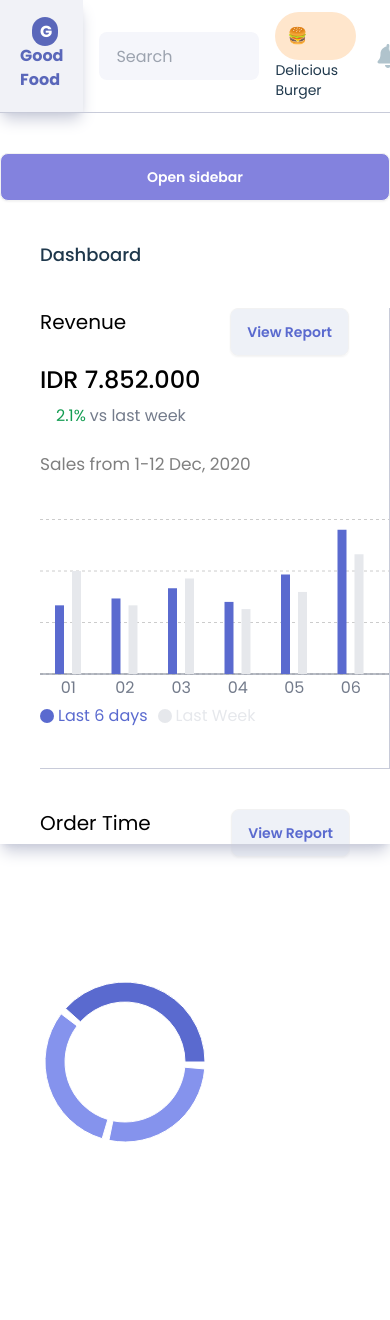
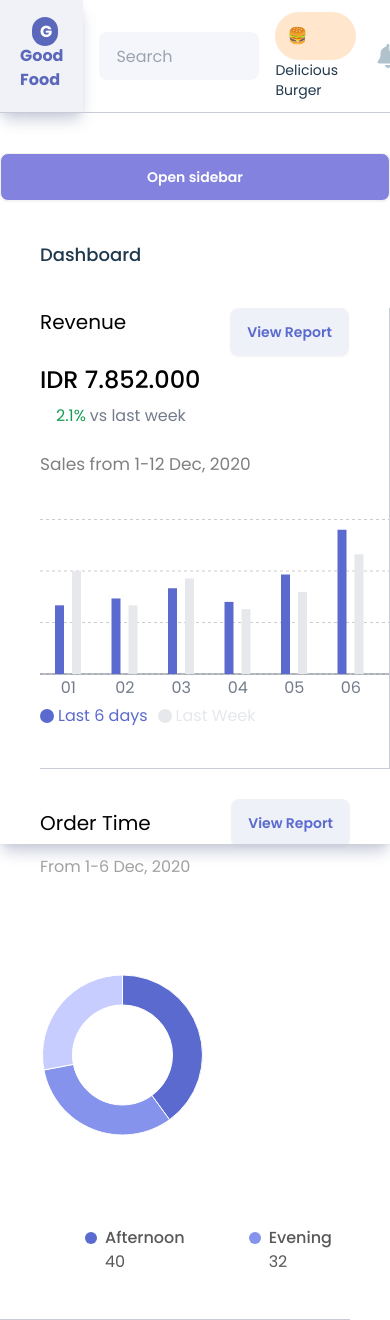
Before and after one commit to abu-abdullah22/dashboard, a React (Vite) app: page / in a window 390 px wide. Before the commit the page ends 1257 px from the top, so only its background shows below. Built offline with nearby package versions, Linux system fonts and the light colour scheme; some icons are missing.

Commit message:
order chart

```diff
--- a/src/Components/Charts/OrderChart.jsx
+++ b/src/Components/Charts/OrderChart.jsx
@@ -1,47 +1,86 @@
 import React, { PureComponent } from 'react';
-import { PieChart, Pie, Sector, Cell, ResponsiveContainer } from 'recharts';
+import { PieChart, Pie, Cell, Tooltip, ResponsiveContainer, Legend } from 'recharts';
 import NewsLetter from '../NewsLetter';
 
+
 const data = [
-    { name: 'Afternoon', value: 40 },
-    { name: 'Evening', value: 32 },
-    { name: 'Morning', value: 28 },
+    { name: 'Afternoon', value: 40, time: '1pm - 4pm', orders: 1.890 },
+    { name: 'Evening', value: 32, time: '4pm - 8pm', orders: 1.512 },
+    { name: 'Morning', value: 28, time: '9am - 12pm', orders: 1.322 },
+];
 
-];
-const COLORS = ['#5A6ACF', '#8593ED', '#8593ED'];
+const CustomTooltip = ({ payload }) => {
+    if (payload && payload.length > 0) {
+        const { name, orders, time } = payload[0].payload;
+        return (
+            <div className="relative">
+                <div className="bg-[#37375C] text-white p-4 rounded-md w-48 relative z-10">
+                    <p className="text-[12px] font-medium">{`${name}`}</p>
+                    <p className="text-[12px] opacity-50">{`${time}`}</p>
+                    <p className="text-[16px] font-medium">{`${orders}`} orders</p>
+                </div>
+                <div className="absolute bg-[#37375C] h-2 w-2 transform rotate-45 -bottom-1 left-1/2 -translate-x-1/2 z-0"></div>
+            </div>
+        );
+    }
+    return null;
+};
 
+
+const COLORS = ['#5A6ACF', '#8593ED', '#C7CEFF',];
+
+const CustomLegend = () => (
+    <div className='flex gap-16 mx-20'>
+        {data.map((entry, index) => (
+            <div key={`${index}`} >
+                <div className='flex items-center'>
+                    <div style={{ backgroundColor: COLORS[index % COLORS.length], width: '12px', height: '12px', marginRight: '8px' }} className='rounded-full'></div>
+                    <div className="font-medium text-[#121212] opacity-70">{entry.name}</div>
+                </div>
+                <div className="text-[#121212] opacity-70 ml-5">{entry.value}</div>
+            </div>
+        ))}
+    </div>
+);
 export default class Example extends PureComponent {
-    static demoUrl = 'https://codesandbox.io/s/pie-chart-with-padding-angle-7ux0o';
-
     render() {
         return (
-            <div className='mt-10 md:ml-10 mr-10 overflow-x-auto'>
+            <div className='mt-[30px] mr-10 overflow-x-auto border-b-[0.5px] border-b-[#C8CBD9]'>
                 <div className='space-y-2'>
-                    <div className='flex justify-between'>
+                    <div className='flex justify-between items-center'>
                         <h2 className='text-[#000000] text-xl ml-10'>Order Time</h2>
-                        <button onClick={() => document.getElementById('my_modal_1').showModal()} className='text-[#5A6ACF] bg-[#DDE4F0]  btn bg-opacity-50'>View Report</button>
+                        <button onClick={() => document.getElementById('my_modal_1').showModal()} className='text-[#5A6ACF] bg-[#DDE4F0] btn bg-opacity-50'>View Report</button>
                         <dialog id="my_modal_1" className="modal">
                             <NewsLetter />
                         </dialog>
                     </div>
+                    <p className='text-[#A0A0A0] ml-10'>From 1-6 Dec, 2020</p>
                 </div>
-                <PieChart width={250} height={400} onMouseEnter={this.onPieEnter}>
+                <ResponsiveContainer width="70%" height={400}>
+                    <PieChart >
                         <Pie
                             data={data}
-                        cx={120}
-                        cy={200}
-                        innerRadius={60}
+                            cx="50%"
+                            cy="50%"
+                            innerRadius={50}
                             outerRadius={80}
                             fill="#8884d8"
-                        paddingAngle={5}
                             dataKey="value"
+                            startAngle={90}
+                            endAngle={-275}
+                            cornerRadius={0}
+                            paddingAngle={0}
                         >
                             {data.map((entry, index) => (
                                 <Cell key={`cell-${index}`} fill={COLORS[index % COLORS.length]} />
                             ))}
                         </Pie>
+                        <Tooltip content={CustomTooltip} />
+                        <Legend content={CustomLegend} />
 
                     </PieChart>
+                </ResponsiveContainer>
+                <div className='mb-10'></div>
             </div>
         );
     }
```
Also changed, not shown: public/rectangle.png (added). Lines whose indentation alone changed are shown as unchanged.
